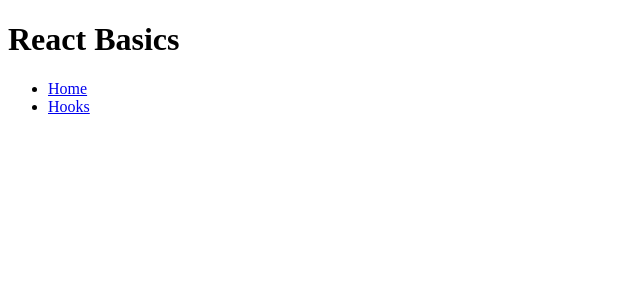
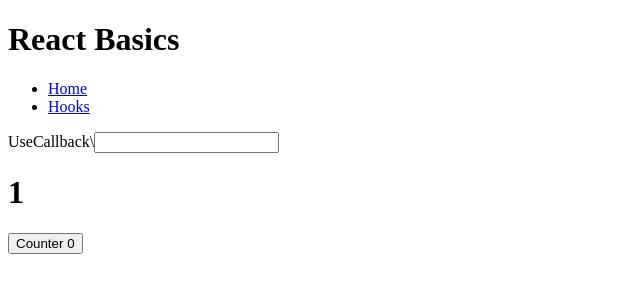
Before and after one commit to ShubhamPatel2305/conquer-web, a React (Vite) app in the folder Practice/04_react/practice/week-6/basics/: page /usecallback1 in a window 1280 px wide. Shown: the top 300 px of the page, without its empty margins (0-640 px from the left). Built offline with nearby package versions, Linux system fonts and the light colour scheme.

Commit message:
useMemo can be used here because here the for loop wil run even when button counter changes as a state variable changes

```diff
--- a/Practice/04_react/practice/week-6/basics/src/App.jsx
+++ b/Practice/04_react/practice/week-6/basics/src/App.jsx
@@ -13,6 +13,7 @@
 import Hooks from './components/Hooks';
 import UseEffect2 from './components/useEffect2'
 import UseEffect3 from './components/UseEffect3'
+import UseCallback from './components/UseCallback'
 
 var globalCounter = 4;
 
@@ -93,6 +94,7 @@
           <Route path="/hooks" element={<Hooks />} />
           <Route path="/useeffect2" element={<UseEffect2 />} />
           <Route path='/useeffect3' element={<UseEffect3 />} />
+          <Route path="/usecallback1" element={<UseCallback />} />
         </Routes>
       </>
     </Router>
--- /dev/null
+++ b/Practice/04_react/practice/week-6/basics/src/components/UseCallback.jsx
@@ -0,0 +1,27 @@
+/* eslint-disable no-unused-vars */
+import React, { useState } from 'react'
+
+const UseCallback = () => {
+    const [ip,setip]=useState(1);
+    const [data,setdata]=useState(0);
+
+    let count=0;
+    for(let i=1;i<=ip;i++){
+        count+=i;
+        console.log(i);
+    }
+  return (
+    <div>UseCallback\
+        <input type="number" onChange={(e)=>{
+            setip(e.target.value);
+        }} />
+        <h1>{count}</h1>
+        {/* here the for loop wil run even when button counter changes as a state variable changes */}
+        <button onClick={()=>{
+          setdata(data+1);
+        }}>Counter {data}</button>
+    </div>
+  )
+}
+
+export default UseCallback
```
